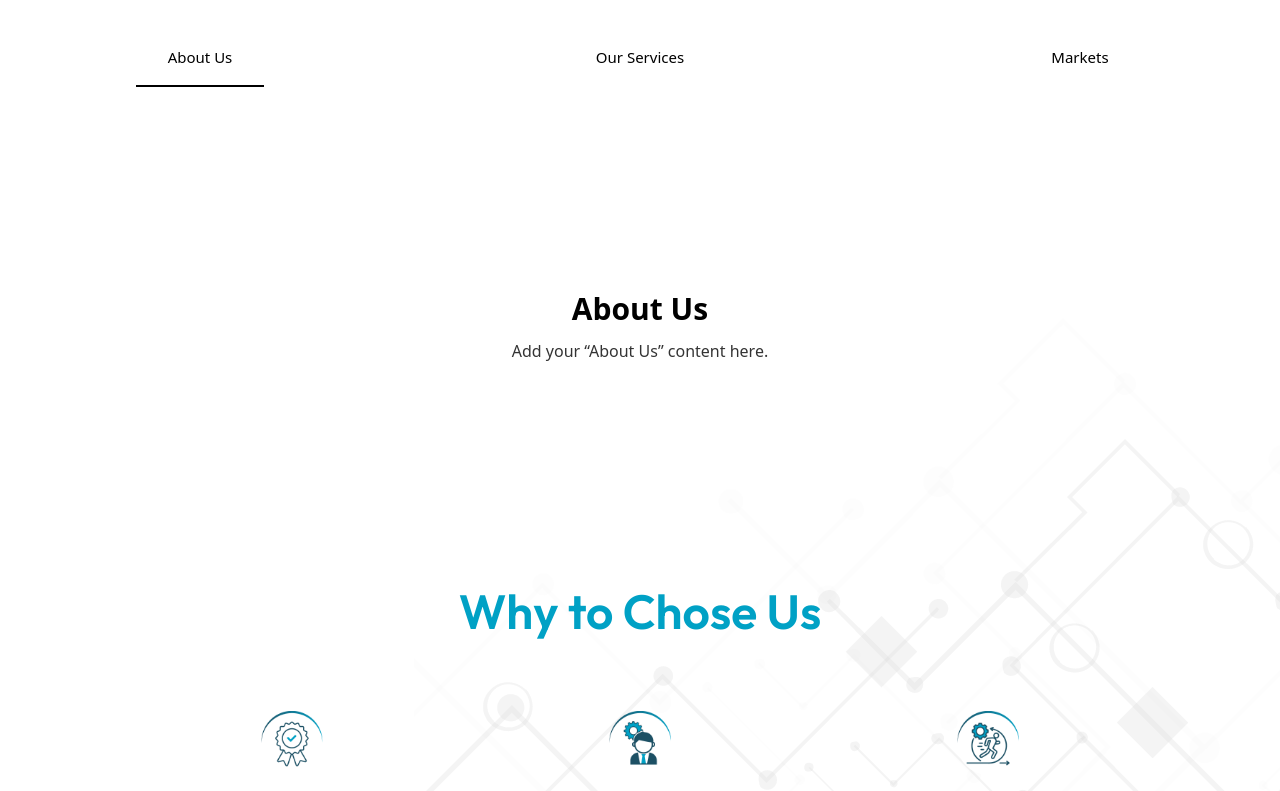
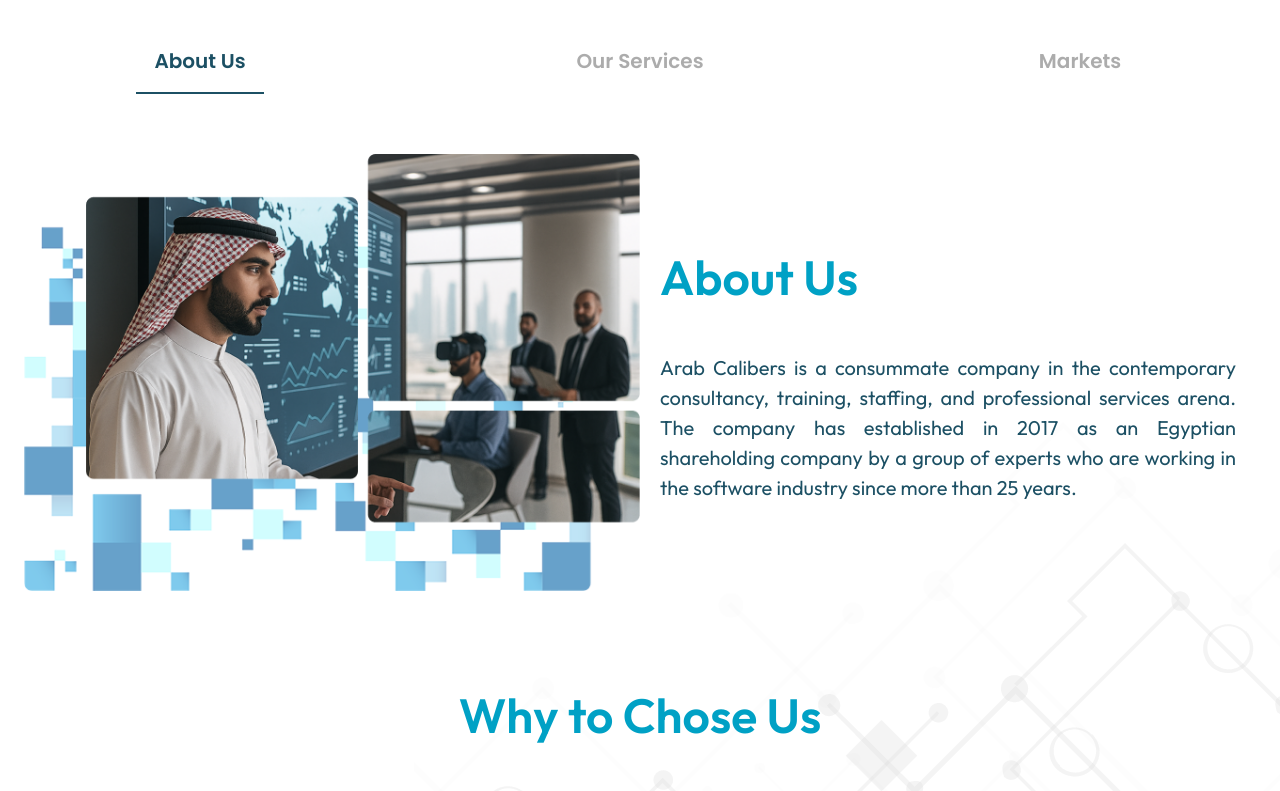
Before and after one commit to AbdoMoh96/ac-landing, a website built with Vite: page index.html in a window 1280 px wide. Shown: the part 658-1449 px from the top of the page. Built offline with nearby package versions, Linux system fonts and the light colour scheme; files whose address does not match are found by name.

Commit message:
added basic slider

```diff
--- a/index.html
+++ b/index.html
@@ -163,22 +163,26 @@
 
     <!-- about us section start -->
     <section class="min-h-[24vh] sm:min-h-[28vh] md:min-h-[30vh]">
-        <nav class="flex slider-nav flex-wrap justify-center sm:justify-around items-center gap-6 sm:gap-10 pt-10 sm:pt-12 text-[14px] sm:text-[15px] mb-10">
-            <span class="w-28 sm:w-32 text-center pb-2 sm:pb-4 border-b-2 transition-all duration-300">About Us</span>
-            <span class="w-28 sm:w-32 text-center pb-2 sm:pb-4 border-b-2 border-b-transparent duration-300">Our Services</span>
-            <span class="w-28 sm:w-32 text-center pb-2 sm:pb-4 border-b-2 border-b-transparent duration-300">Markets</span>
+        <nav class="flex slider-nav flex-wrap justify-center sm:justify-around items-center gap-6 sm:gap-10 pt-10 sm:pt-12 text-[14px] sm:text-[15px] mb-15">
+            <span class="w-28 font-poppins font-semibold lg:text-[20px] text-[#1C5064] sm:w-32 text-center pb-2 sm:pb-4 border-b-2 transition-all duration-300">About Us</span>
+            <span class="w-28 font-poppins font-semibold lg:text-[20px] text-[#ACACAC] sm:w-32 text-center pb-2 sm:pb-4 border-b-2 border-b-transparent transition-all duration-300">Our Services</span>
+            <span class="w-28 font-poppins font-semibold lg:text-[20px] text-[#ACACAC] sm:w-32 text-center pb-2 sm:pb-4 border-b-2 border-b-transparent transition-all duration-300">Markets</span>
         </nav>
 
         <!-- Swiper -->
-        <div class="swiper about-swiper w-screen h-[50vh] overflow-hidden">
-            <div class="swiper-wrapper">
+        <div class="swiper about-swiper w-screen min-h-[50vh] overflow-hidden mb-10">
+            <div class="swiper-wrapper w-full">
                 <!-- Slide 0 -->
                 <div class="swiper-slide">
-                    <div class="h-full w-full flex items-center justify-center px-6">
-                        <!-- Your content for "About Us" -->
-                        <div class="max-w-3xl text-center">
-                            <h2 class="text-2xl md:text-3xl font-semibold mb-3">About Us</h2>
-                            <p class="opacity-80">Add your “About Us” content here.</p>
+                    <div class="h-full w-full flex flex-col lg:flex-row items-center justify-center px-6">
+                        <div class="lg:w-6/12 h-full">
+                            <img src="/home/slider-about-us.png" alt="slider-about-us" class="w-full h-full"/>
+                        </div>
+                        <div class="lg:w-6/12 h-full flex flex-col p-5 gap-10 justify-center">
+                            <h2 class="font-semibold font-outfit text-[48px] text-[#00A1C5]">About Us</h2>
+                            <p class="font-outfit font-normal text-[20px] text-[#1C5064] text-justify text-wrap">
+                                Arab Calibers is a consummate company in the contemporary consultancy, training, staffing, and professional services arena. The company has established in 2017 as an Egyptian shareholding company by a group of experts who are working in the software industry since more than 25 years.
+                            </p>
                         </div>
                     </div>
                 </div>
--- a/public/js/home-sliders.js
+++ b/public/js/home-sliders.js
@@ -9,8 +9,12 @@
   sliderNavElements.forEach((item) => {
       if (item.innerHTML === selectedElement) {
          item.classList.remove('border-b-transparent');
+         item.classList.remove('text-[#ACACAC]');
+         item.classList.add('text-[#1C5064]');
       }else{
           item.classList.add('border-b-transparent');
+          item.classList.add('text-[#ACACAC]');
+          item.classList.remove('text-[#1C5064]');
       }
   })
 };
```
Also changed, not shown: public/home/slider-about-us.png (added).
